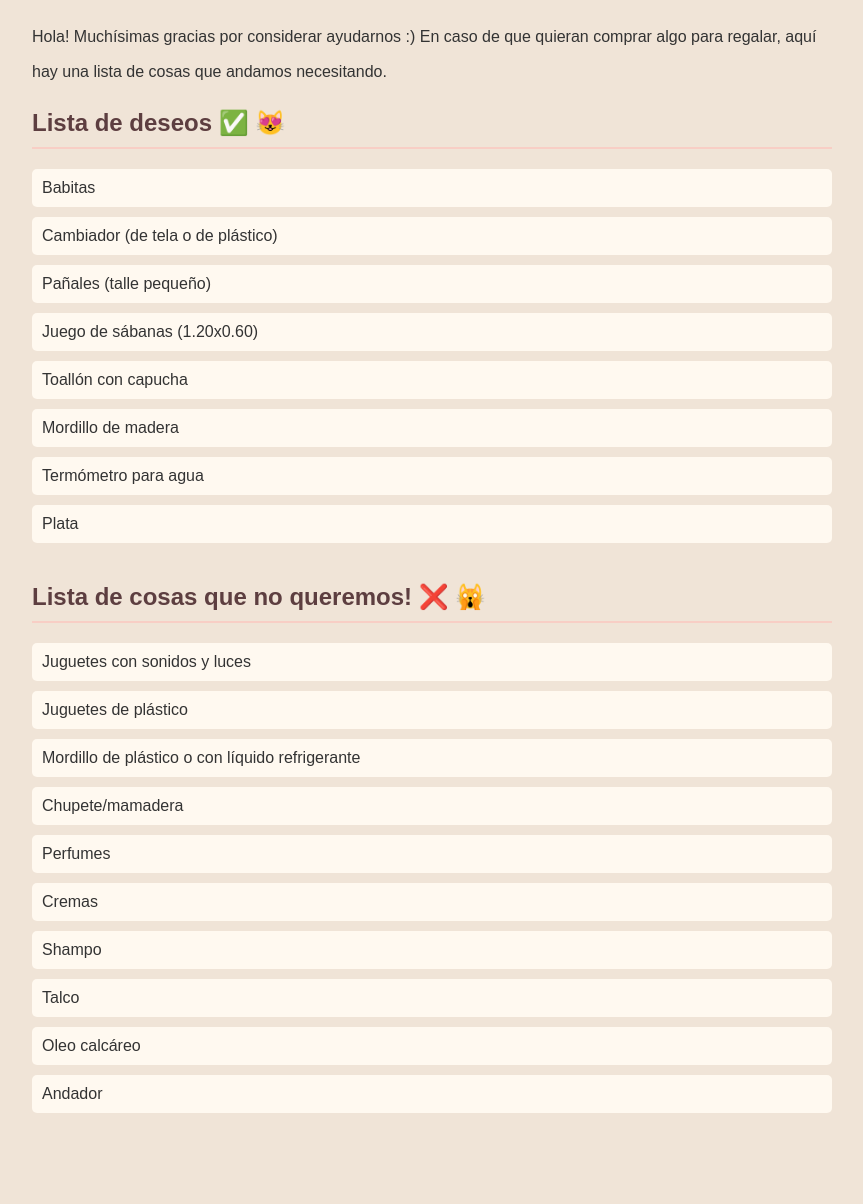
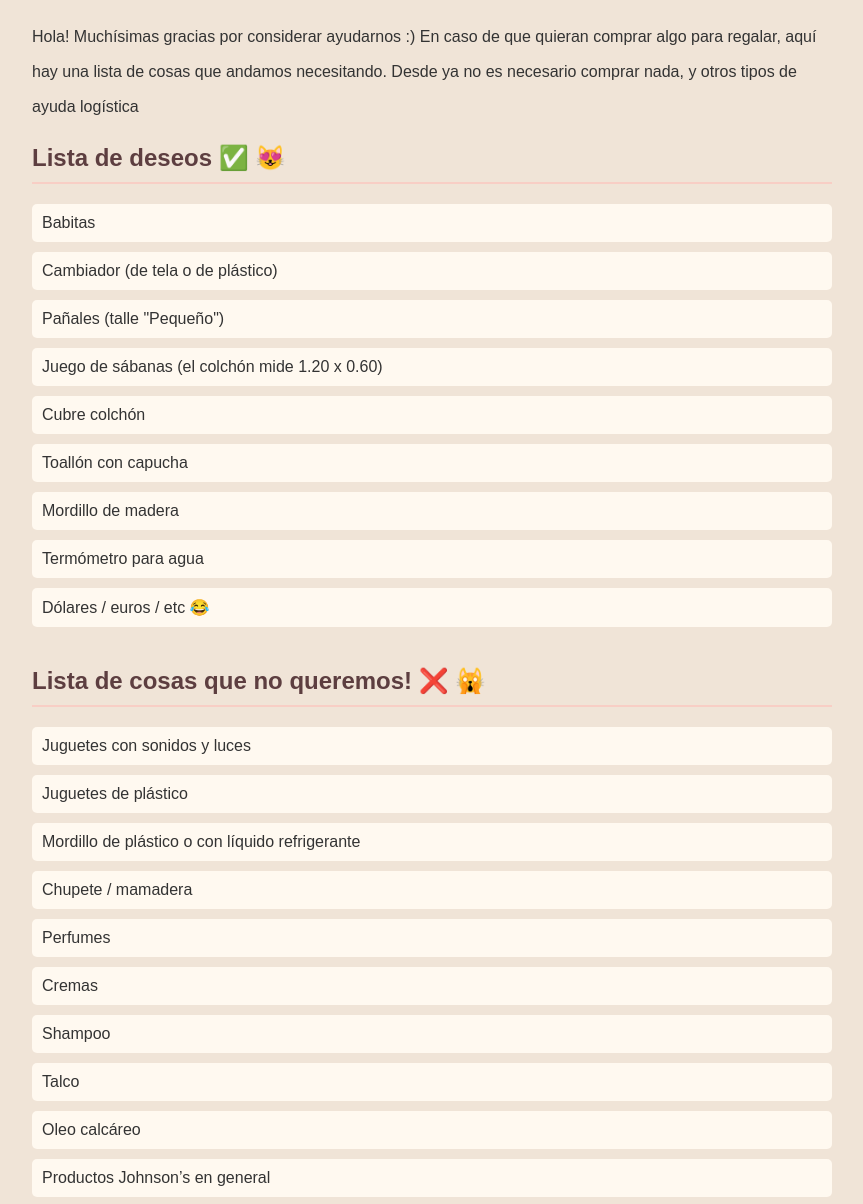
Before and after one commit to nicolasBonader/babyShower, a plain HTML site: page index.html in a window 1280 px wide. Shown: the part 82-1286 px from the top of the page, without its empty margins (208-1071 px from the left). Before the commit the page ends 1255 px from the top, so only its background shows below. Drawn offline with Linux system fonts and the light colour scheme.

Commit message:
Some changes

```diff
--- a/index.html
+++ b/index.html
@@ -43,19 +43,20 @@
     <body>
         <h1>✨Lista de deseos de Agustín✨</h1>
 
-        <p class="intro">Hola! Muchísimas gracias por considerar ayudarnos :) En caso de que quieran comprar algo para regalar, aquí hay una lista de cosas que andamos necesitando.</p>
+        <p class="intro">Hola! Muchísimas gracias por considerar ayudarnos :) En caso de que quieran comprar algo para regalar, aquí hay una lista de cosas que andamos necesitando. Desde ya no es necesario comprar nada, y otros tipos de ayuda logística </p>
 
         <div class="section">
             <h2>Lista de deseos ✅ 😻</h2>
             <ul>
                 <li>Babitas</li>
                 <li>Cambiador (de tela o de plástico)</li>
-                <li>Pañales (talle pequeño)</li>
-                <li>Juego de sábanas (1.20x0.60)</li>
+                <li>Pañales (talle "Pequeño")</li>
+                <li>Juego de sábanas (el colchón mide 1.20 x 0.60)</li>
+                <li>Cubre colchón</li>
                 <li>Toallón con capucha</li>
                 <li>Mordillo de madera</li>
                 <li>Termómetro para agua</li>
-                <li>Plata</li>
+                <li>Dólares / euros / etc 😂</li>
             </ul>
         </div>
 
@@ -65,12 +66,13 @@
                 <li>Juguetes con sonidos y luces</li>
                 <li>Juguetes de plástico</li>
                 <li>Mordillo de plástico o con líquido refrigerante</li>
-                <li>Chupete/mamadera</li>
+                <li>Chupete / mamadera</li>
                 <li>Perfumes</li>
                 <li>Cremas</li>
-                <li>Shampo</li>
+                <li>Shampoo</li>
                 <li>Talco</li>
                 <li>Oleo calcáreo</li>
+                <li>Productos Johnson’s en general</li>
                 <li>Andador</li>
             </ul>
         </div>
```
